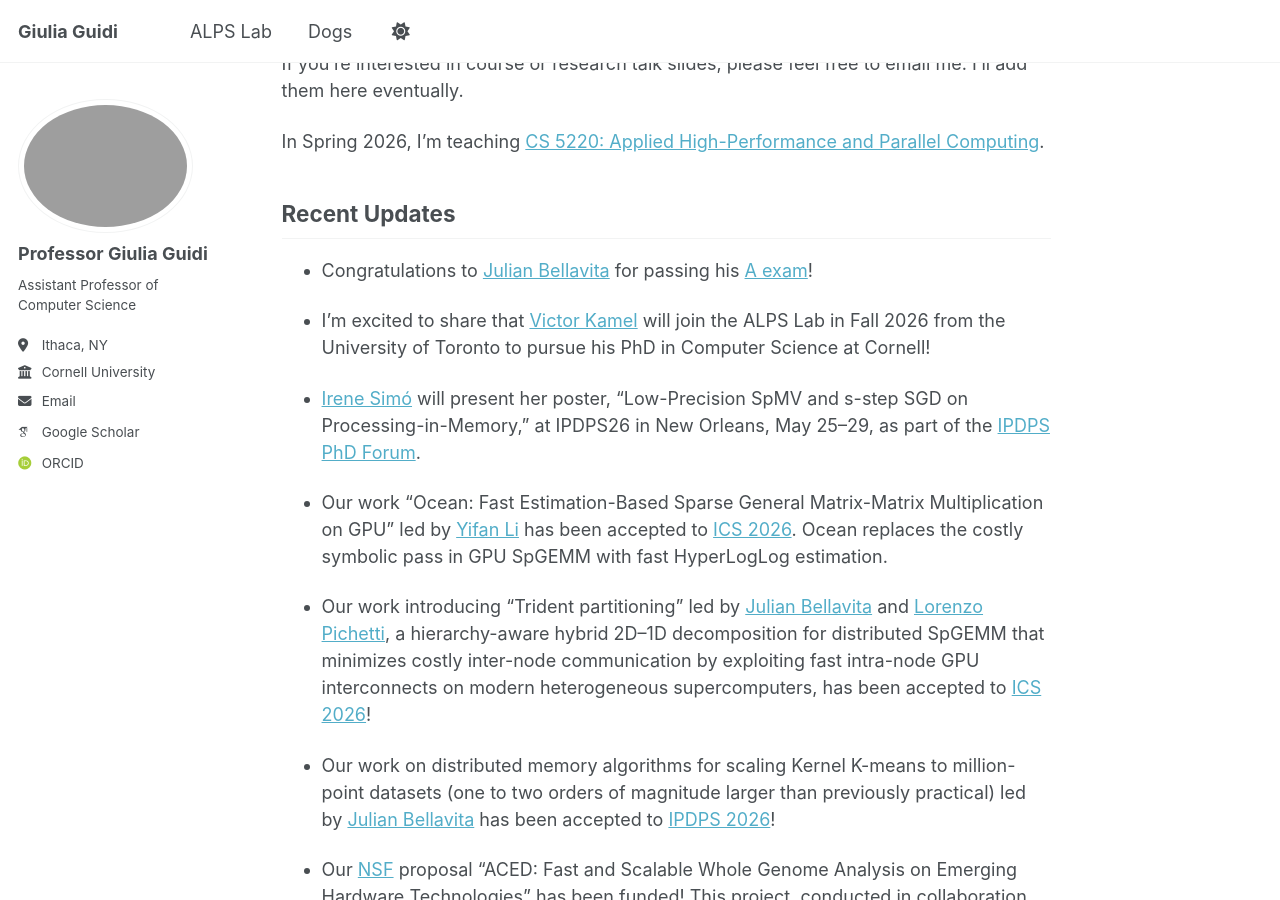
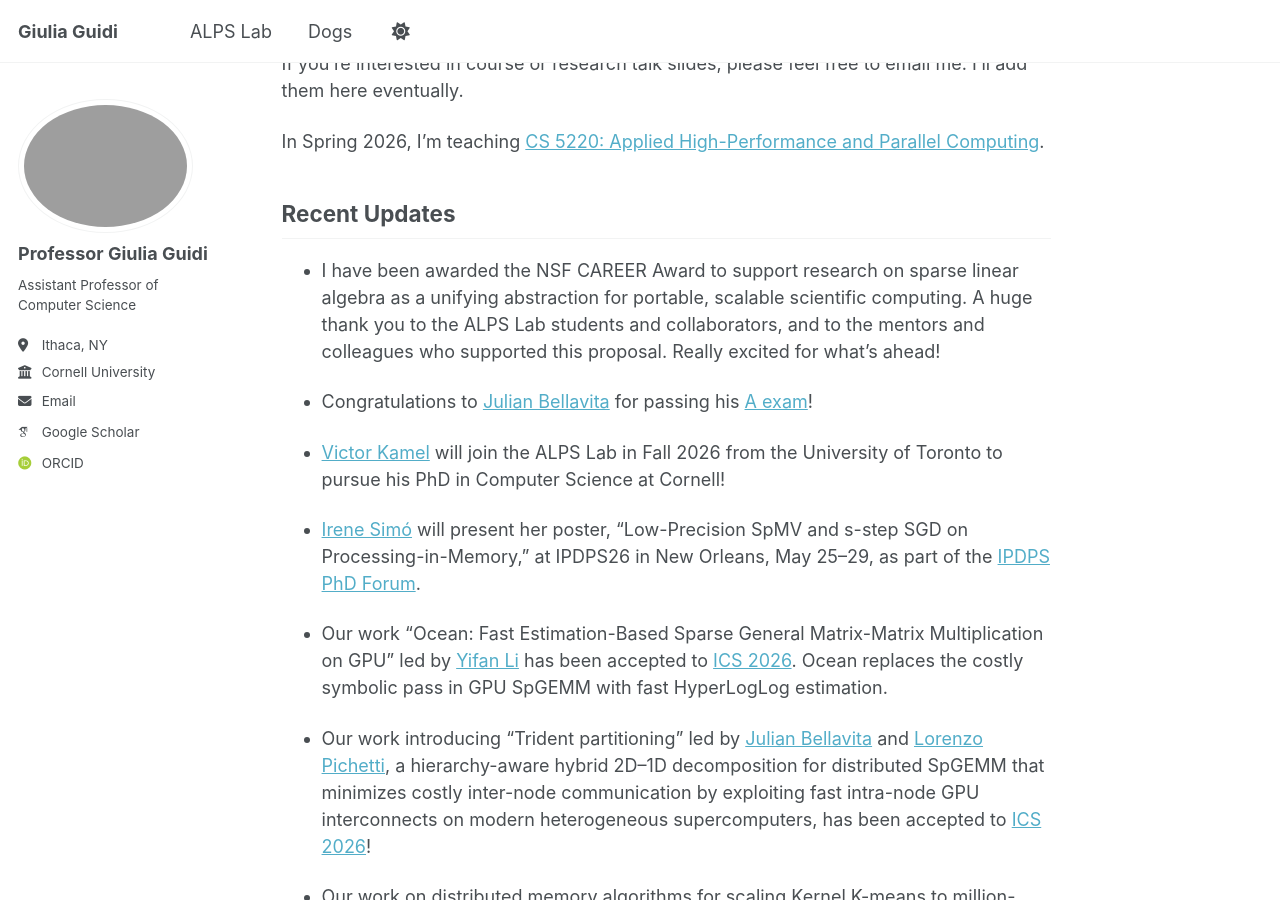
Before and after one commit to giuliaguidi/giuliaguidi.github.io, a Jekyll site: the page built from _pages/about.md, in a window 1280 px wide and 900 px high, scrolled down 820 px. Built offline with Jekyll 4.4.1, drawn with Linux system fonts in a browser that asks for light colours; some web fonts are replaced.

Commit message:
Update recent updates section in about.md
Added recent updates about awards and new lab members.

```diff
--- a/_pages/about.md
+++ b/_pages/about.md
@@ -31,9 +31,11 @@ In Spring 2026, I'm teaching [CS 5220: Applied High-Performance and Parallel Com
 Recent Updates
 ------
 
+- I have been awarded the NSF CAREER Award to support research on sparse linear algebra as a unifying abstraction for portable, scalable scientific computing. A huge thank you to the ALPS Lab students and collaborators, and to the mentors and colleagues who supported this proposal. Really excited for what's ahead!
+
 - Congratulations to [Julian Bellavita](https://hooninator.github.io/website.github.io/) for passing his [A exam](https://gradschool.cornell.edu/academic-progress/degrees-fields/research-degree-requirements/advancing-to-doctoral-candidacy/)!
 
-- I'm excited to share that [Victor Kamel](https://www.cs.toronto.edu/~vkamel/) will join the ALPS Lab in Fall 2026 from the University of Toronto to pursue his PhD in Computer Science at Cornell!
+- [Victor Kamel](https://www.cs.toronto.edu/~vkamel/) will join the ALPS Lab in Fall 2026 from the University of Toronto to pursue his PhD in Computer Science at Cornell!
 
 - [Irene Simó](https://isimo00.github.io/) will present her poster, "Low-Precision SpMV and s-step SGD on Processing-in-Memory," at IPDPS26 in New Orleans, May 25–29, as part of the [IPDPS PhD Forum](https://www.ipdps.org/ipdps2026/2026-phd-forum.html).
 
```
